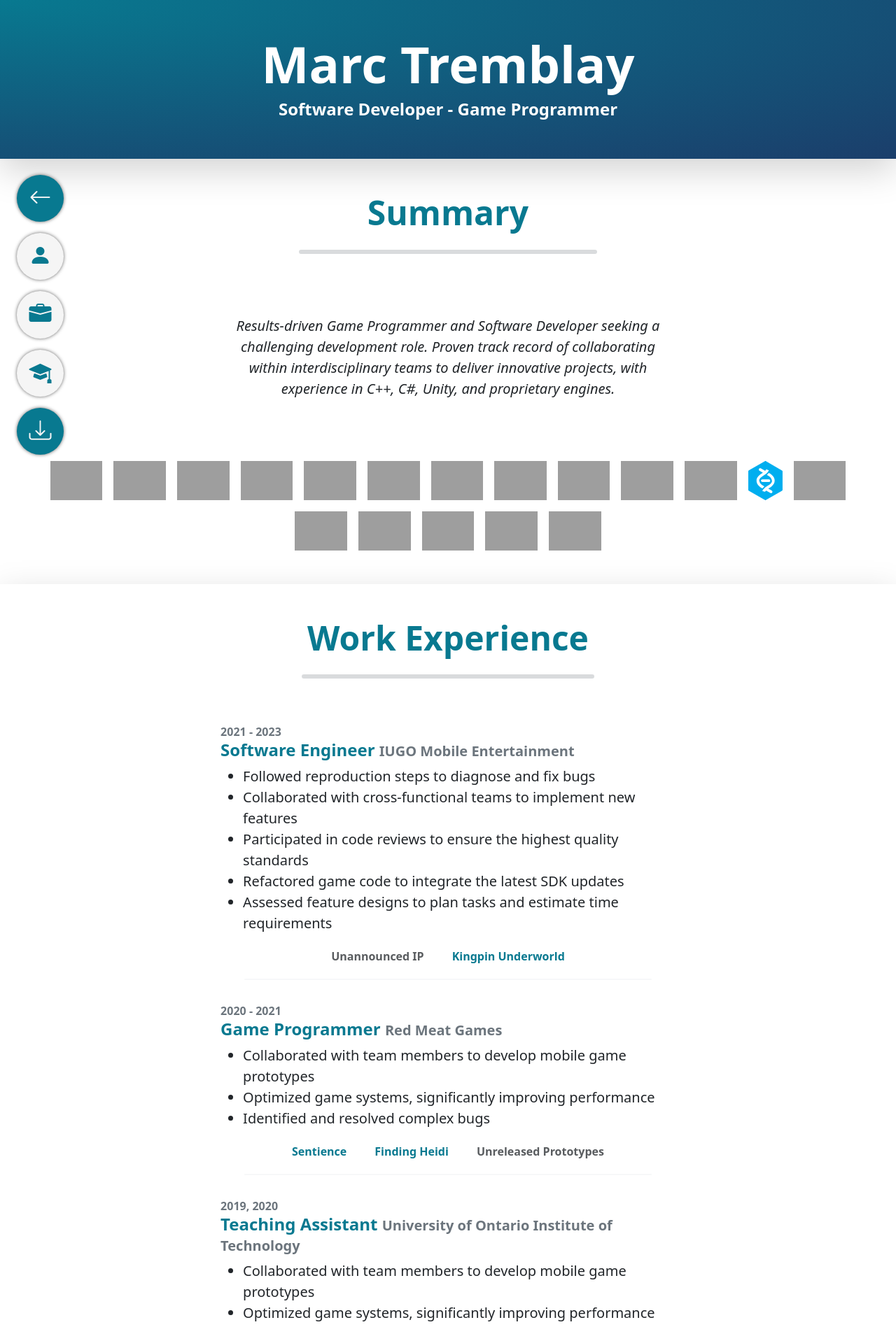
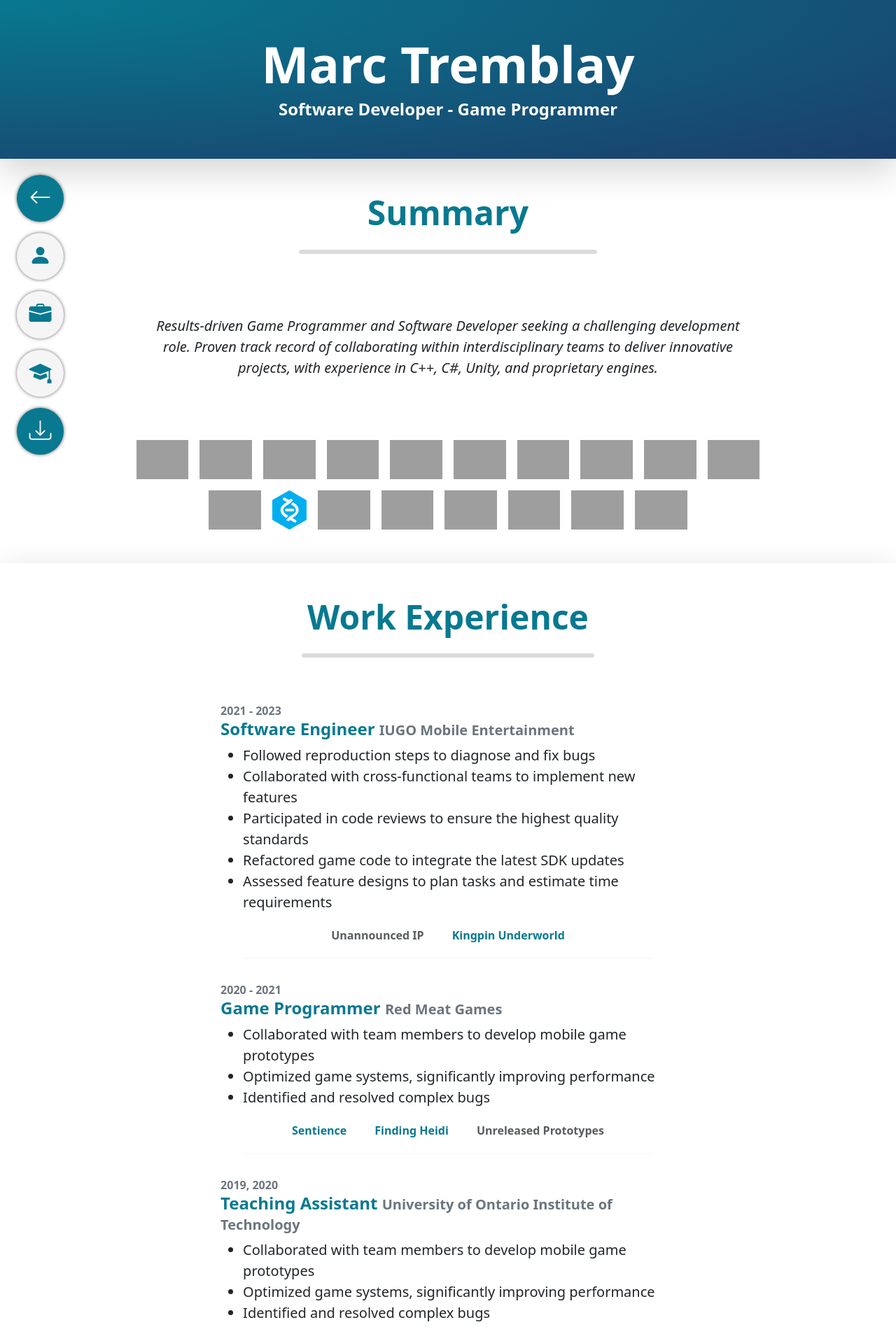
Before and after one commit to tremblay95/tremblay95.github.io, a Jekyll site: the page built from resume.html, in a window 1280 px wide. Shown: the top 1897 px of the page at 70% size. Built offline with Jekyll 4.4.1, drawn with Linux system fonts in a browser that asks for light colours; grey boxes are pictures that could not be loaded.

Commit message:
responsiveness tweaks

```diff
--- a/_includes/components/work-entry.html
+++ b/_includes/components/work-entry.html
@@ -3,7 +3,7 @@
         {{ include.job.date }}
     </p>
     <div class="p-0 mx-4 text-start">
-        <h4 class="fw-bold text-primary">{{ include.job.title }} <span class="fs-5 text-secondary fw-semibold"> {{ include.job.company }}</span></h4>
+        <h4 class="fw-bold text-primary">{{ include.job.title }} <br class="d-md-none" /> <span class="fs-5 text-secondary fw-semibold"> {{ include.job.company }}</span></h4>
         <ul class="text-dark lead">
             {% for task in include.job.tasks %}
             <li>{{ task }}</li>
--- a/_includes/resume/summary.html
+++ b/_includes/resume/summary.html
@@ -1,5 +1,5 @@
 <div class="my-5 py-4 mx-0">
-    <p class="col-6 mx-auto lead text-center">
+    <p class="col-10 col-md-8 mx-auto lead text-center">
         <em>{{ site.data.aboutme.summary }}</em>
     </p>
 </div>
--- a/_includes/resume/tech-icons.html
+++ b/_includes/resume/tech-icons.html
@@ -1,4 +1,4 @@
-<div class="my-5 px-5 py-0 mx-auto gap-3 d-flex flex-wrap justify-content-center">
+<div class="my-5 px-5 py-0 col-12 col-md-10 mx-auto gap-3 d-flex flex-wrap justify-content-center">
     {% for icon in site.data.techicons %}
         <img style="height: 3.5rem;" src="{{ icon.src }}" alt="{{ icon.title }}" title="{{ icon.title }}" />
     {% endfor %}
```
